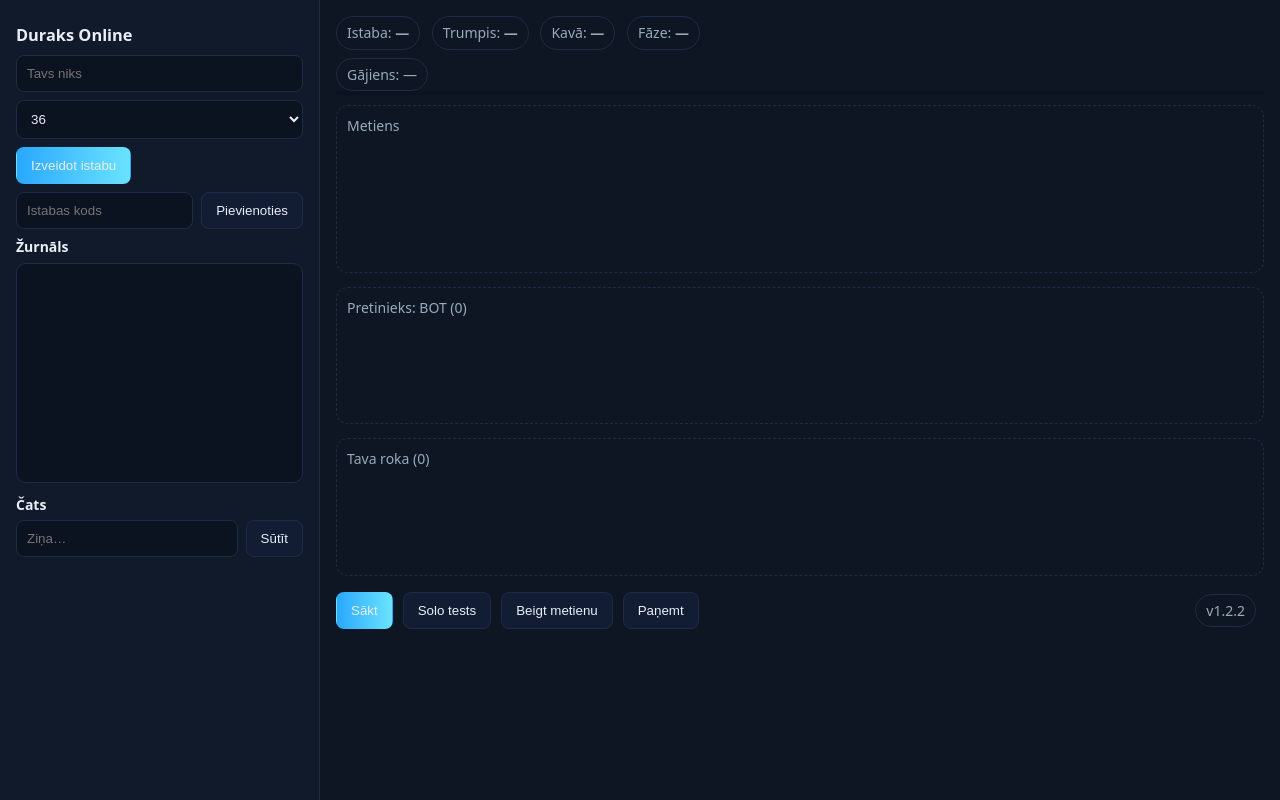
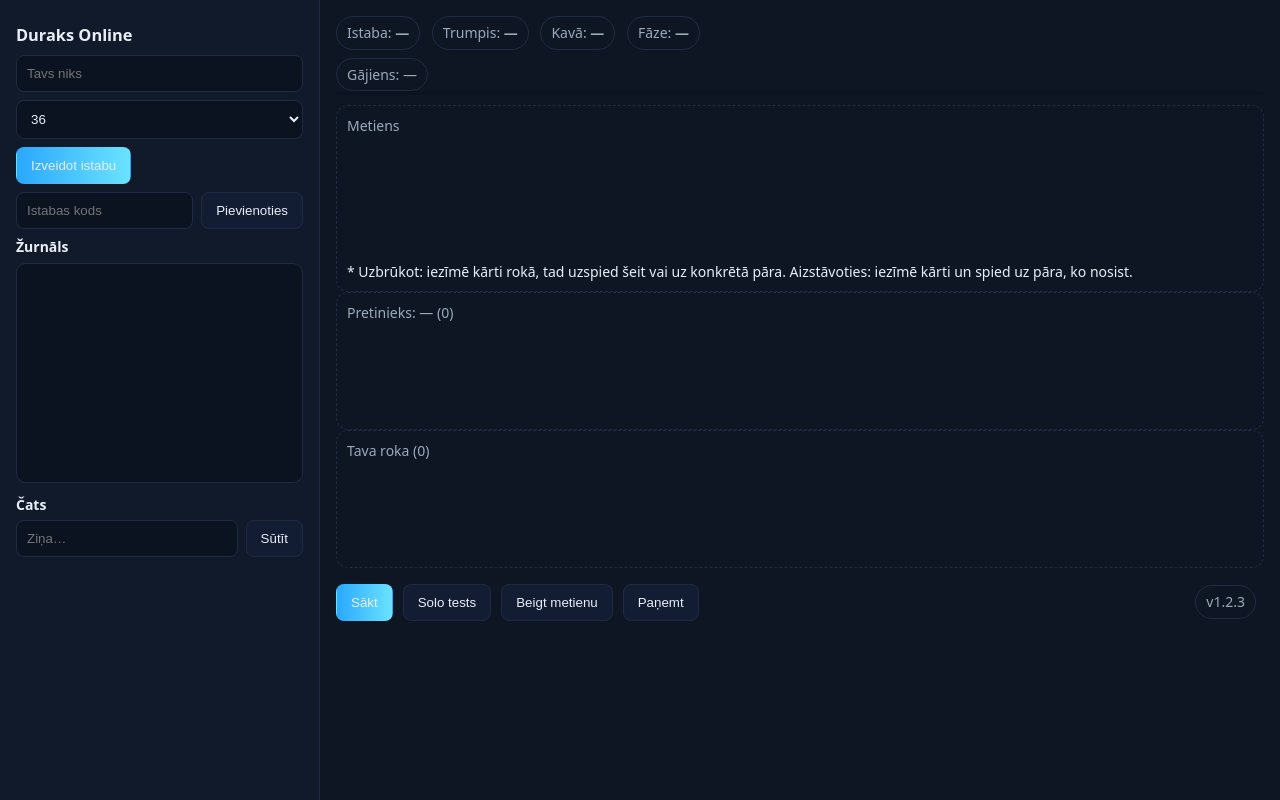
Before and after one commit to Bugats/bugats-duraks-server, a website: page index.html in a window 1280 px wide. Drawn offline with nearby package versions, Linux system fonts and the light colour scheme.

Commit message:
Update index.html

```diff
--- a/index.html
+++ b/index.html
@@ -11,14 +11,22 @@
 <div class="app">
   <aside class="side">
     <h3>Duraks Online</h3>
-    <div class="row"><input id="nick" class="input" placeholder="Tavs niks" /></div>
+
+    <div class="row">
+      <input id="nick" class="input" placeholder="Tavs niks" />
+    </div>
+
     <div class="row">
       <select id="deckSize" class="input">
         <option value="36">36</option>
         <option value="52">52</option>
       </select>
     </div>
-    <div class="row"><button id="btnCreate" class="btn primary">Izveidot istabu</button></div>
+
+    <div class="row">
+      <button id="btnCreate" class="btn primary">Izveidot istabu</button>
+    </div>
+
     <div class="row">
       <input id="room" class="input" placeholder="Istabas kods" />
       <button id="btnJoin" class="btn">Pievienoties</button>
@@ -42,24 +50,27 @@
         <span class="badge">Kavā: <b id="stockCount">—</b></span>
         <span class="badge">Fāze: <b id="phase">—</b></span>
       </div>
-      <div><span id="turnLabel" class="badge">Gājiens: —</span> <div class="timer"><div id="timerBar"></div></div></div>
+      <div>
+        <span id="turnLabel" class="badge">Gājiens: —</span>
+        <div class="timer"><div id="timerBar"></div></div>
+      </div>
     </div>
 
-    <div class="table">
+    <!-- Metienu laukums -->
     <div class="zone">
       <div class="zone-title">Metiens</div>
       <div id="stack" class="stack"></div>
+      <div class="hint">* Uzbrūkot: iezīmē kārti rokā, tad uzspied šeit vai uz konkrētā pāra. Aizstāvoties: iezīmē kārti un spied uz pāra, ko nosist.</div>
     </div>
 
     <div class="zone">
-        <div class="zone-title">Pretinieks: <span id="oppName">BOT</span> (<span id="oppCount">0</span>)</div>
-        <div id="oppHand" class="hand"></div>
+      <div class="zone-title">Pretinieks: <span id="oppName">—</span> (<span id="oppCount">0</span>)</div>
+      <div id="oppHand" class="hand hand-hidden"></div>
     </div>
 
-      <div class="zone" id="attackDrop">
+    <div class="zone">
       <div class="zone-title">Tava roka (<span id="meCount">0</span>)</div>
       <div id="meHand" class="hand"></div>
-      </div>
     </div>
 
     <div class="footer">
@@ -68,11 +79,15 @@
       <button id="btnEnd" class="btn">Beigt metienu</button>
       <button id="btnTake" class="btn">Paņemt</button>
       <div style="flex:1"></div>
-      <div class="badge">v1.2.2</div>
+      <div class="badge">v1.2.3</div>
     </div>
   </main>
 </div>
 
+<script>
+  /* socket host */
+  const socket = io("/", { path: "/socket.io", transports: ["websocket"] });
+</script>
 <script src="client.js"></script>
 </body>
 </html>
```
Lines whose indentation alone changed are shown as unchanged.
